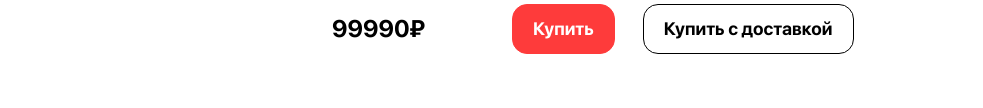
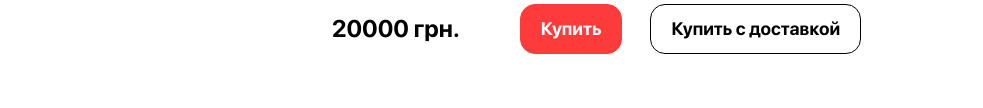
Before and after one commit to TarasCoder/iphone-landing, a plain HTML site: page index.html in a window 1280 px wide. Shown: the part 2135-2243 px from the top of the page, without its empty margins (148-1131 px from the left). Drawn offline with Linux system fonts and the light colour scheme.

Commit message:
adding changing tabs functionality

```diff
--- a/index.html
+++ b/index.html
@@ -8,6 +8,7 @@
 	<link rel="stylesheet" href="css/style.css">
 	<link rel="stylesheet" href="libs/amenu/amenu.css">
 	<script src="scripts/scroll.js" defer></script>
+	<script src="scripts/tabs.js" defer></script>
 	<title>iPhone</title>
 </head>
 
--- a/scripts/scroll.js
+++ b/scripts/scroll.js
@@ -1,3 +1,4 @@
+const scrollFunc = () => {
   const links = document.querySelectorAll(".header-menu__item a");
   const linkDetail = document.querySelector(
     ".card-details__link-characteristics"
@@ -6,14 +7,11 @@ const linkDetail = document.querySelector(
   seamless.polyfill();
 
   linkDetail.addEventListener("click", () => {
-    seamless.elementScrollIntoView(
-        document.querySelector("#characteristics"),
-        {
+    seamless.elementScrollIntoView(document.querySelector("#characteristics"), {
       behavior: "smooth",
       block: "center",
       inline: "center",
-        }
-      );
+    });
   });
 
   links.forEach((element) => {
@@ -40,3 +38,6 @@ links.forEach((element) => {
       }
     });
   });
+};
+
+scrollFunc();
--- /dev/null
+++ b/scripts/tabs.js
@@ -0,0 +1,55 @@
+const tabsFunc = () => {
+  const tabs = document.querySelectorAll(".card-detail__change");
+  const tabsTitle = document.querySelector(".card-details__title");
+  const tabsPrice = document.querySelector(".card-details__price");
+  const tabsImage = document.querySelector(".card__image_item");
+  const title = document.querySelector("title");
+
+  const tabsOptions = [
+    {
+      name: "Graphite",
+      memory: "128",
+      price: 20000,
+      image: "img/iPhone-graphite.webp",
+    },
+    {
+      name: "Silver",
+      memory: "256",
+      price: 25000,
+      image: "img/iPhone-silver.webp",
+    },
+    {
+      name: "Sierra Blue",
+      memory: "512",
+      price: 30000,
+      image: "img/iPhone-sierra_blue.webp",
+    },
+  ];
+
+  const changeContent = (index) => {
+    tabsTitle.textContent = `Смартфон Apple iPhone 13 Pro ${tabsOptions[index].memory}GB ${tabsOptions[index].name}`;
+    tabsPrice.textContent = `${tabsOptions[index].price} грн.`;
+    tabsImage.setAttribute("src", tabsOptions[index].image);
+    title.innerText = `Смартфон Apple iPhone 13 Pro ${tabsOptions[index].memory}GB ${tabsOptions[index].name}`;
+  };
+
+  const changeActiveTabs = (indexClickedTab) => {
+    tabs.forEach((tab, index) => {
+      tab.classList.remove("active");
+      if (index === indexClickedTab) {
+        tab.classList.add("active");
+      }
+    });
+    changeContent(indexClickedTab);
+  };
+
+  tabs.forEach((tab, index) => {
+    tab.addEventListener("click", () => {
+      changeActiveTabs(index);
+    });
+  });
+
+  changeContent(0);
+};
+
+tabsFunc();
```
Lines whose indentation alone changed are shown as unchanged.
